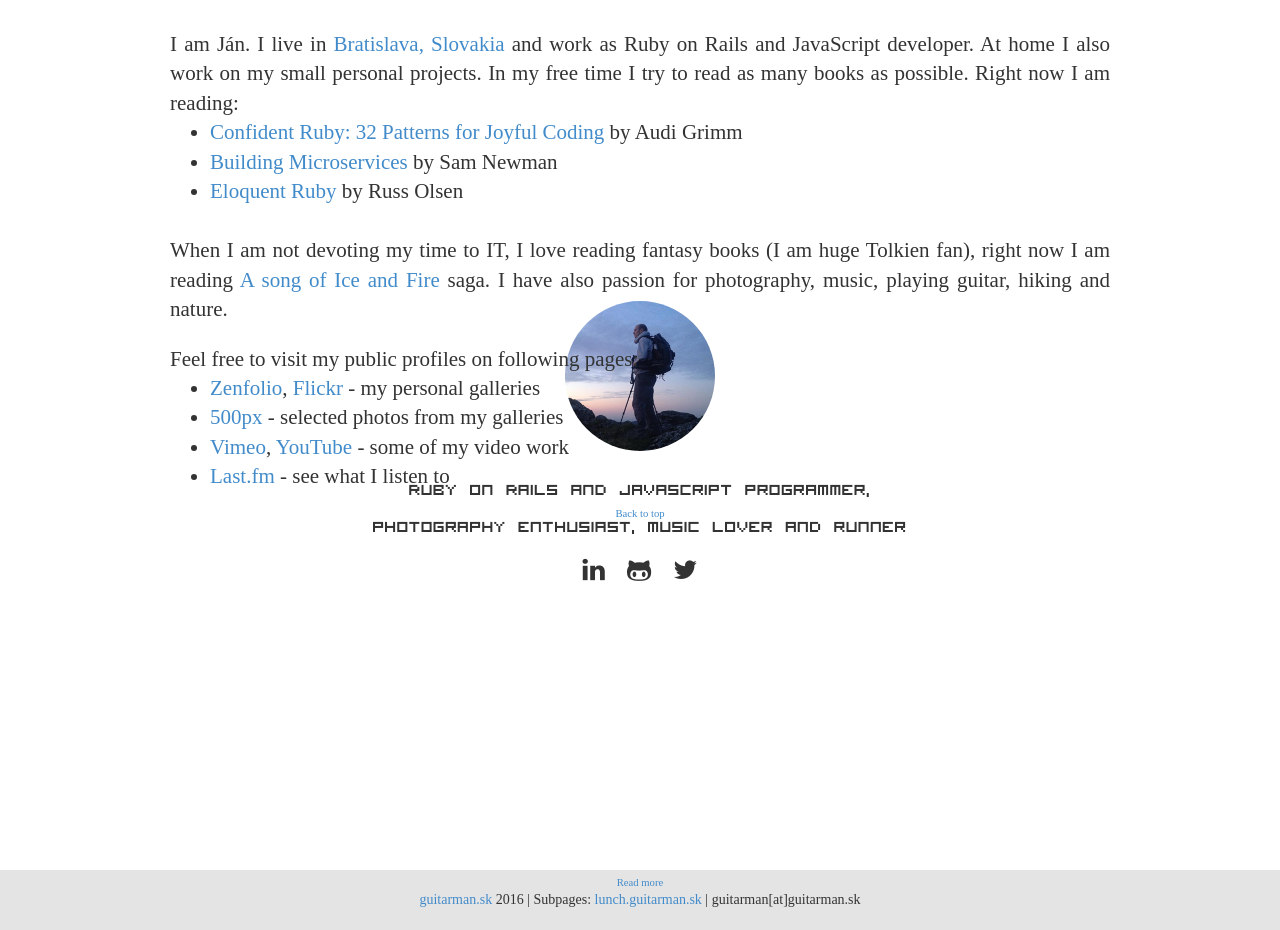
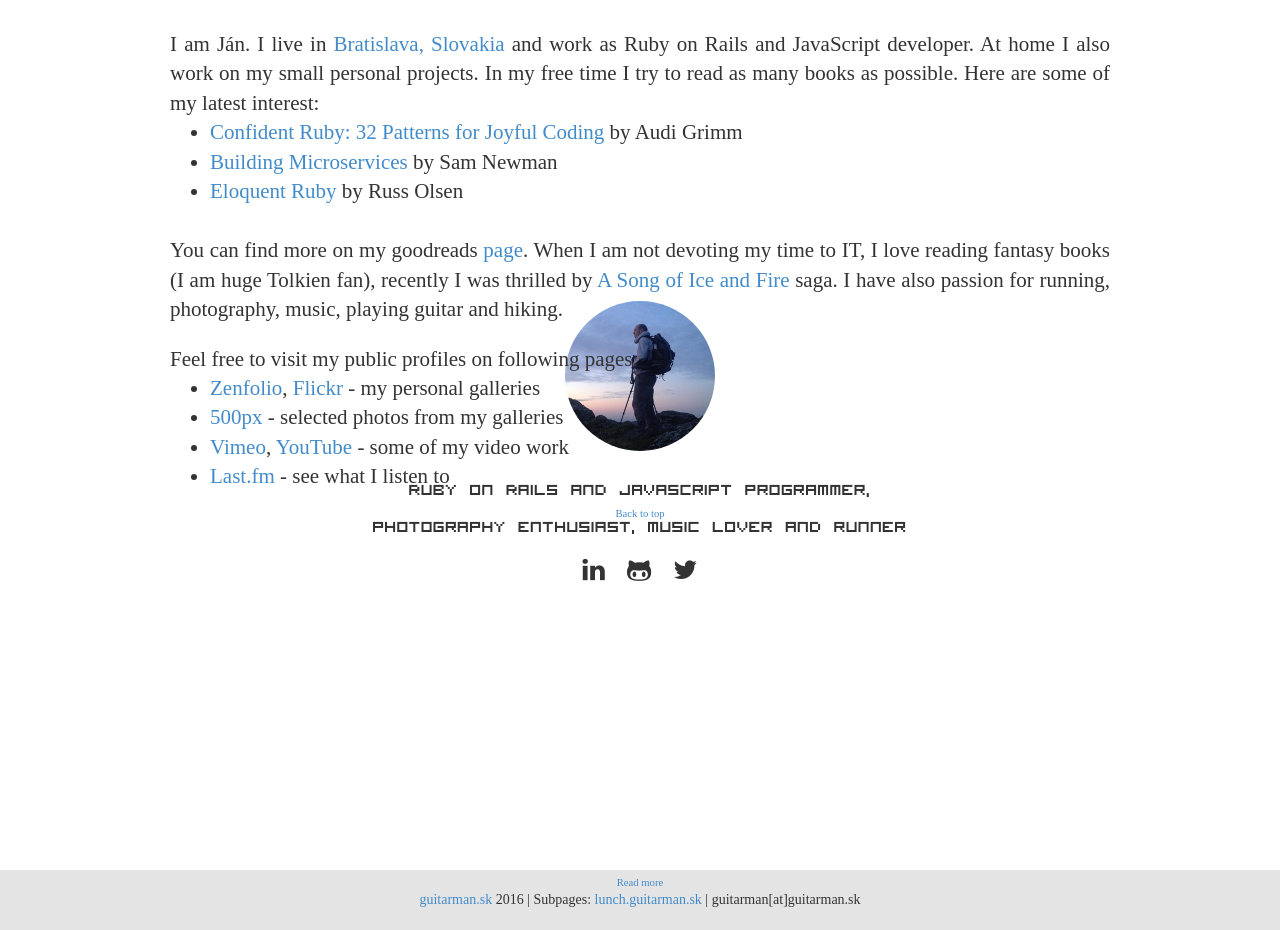
Before and after one commit to guitarman/guitarman.github.io, a Jekyll site: the page built from index.md, in a window 1280 px wide. Built offline with Jekyll 4.4.1, drawn with Linux system fonts in a browser that asks for light colours; some web fonts are replaced.

Commit message:
books and hobby improvements

```diff
--- a/_data/hobby_books.yml
+++ b/_data/hobby_books.yml
@@ -1,4 +1,4 @@
 - _id: 1
-  name: A song of Ice and Fire
+  name: A Song of Ice and Fire
   author: George R.R. Martin
   link: http://www.amazon.com/George-Martins-Thrones-5-Book-Boxed/dp/0345535529/
--- a/index.md
+++ b/index.md
@@ -30,7 +30,7 @@
 
     I am Ján. I live in <a href="http://goo.gl/maps/Rpkyr" target="_blank">Bratislava, Slovakia</a> and work as
     Ruby on Rails and JavaScript developer. At home I also work on my small personal projects. In my free time I try
-    to read as many books as possible. Right now I am reading:
+    to read as many books as possible. Here are some of my latest interest:
 
     <ul>
       {% for book in site.data.it_books %}
@@ -44,9 +44,10 @@
   <div class="container lead">
 
     {% assign book = site.data.hobby_books.last %}
-    When I am not devoting my time to IT, I love reading fantasy books (I&nbsp;am huge Tolkien fan), right now I am reading
+    You can find more on my goodreads <a href="https://www.goodreads.com/jantoth" target="_blank">page</a>. When I am not
+    devoting my time to IT, I love reading fantasy books (I&nbsp;am huge Tolkien fan), recently I was thrilled by
     <a href="{{ book.link }}" target="_blank">{{ book.name }}</a> saga.
-    I have also passion for photography, music, playing guitar, hiking and nature.
+    I have also passion for running, photography, music, playing guitar and hiking.
 
   </div>
 
```
